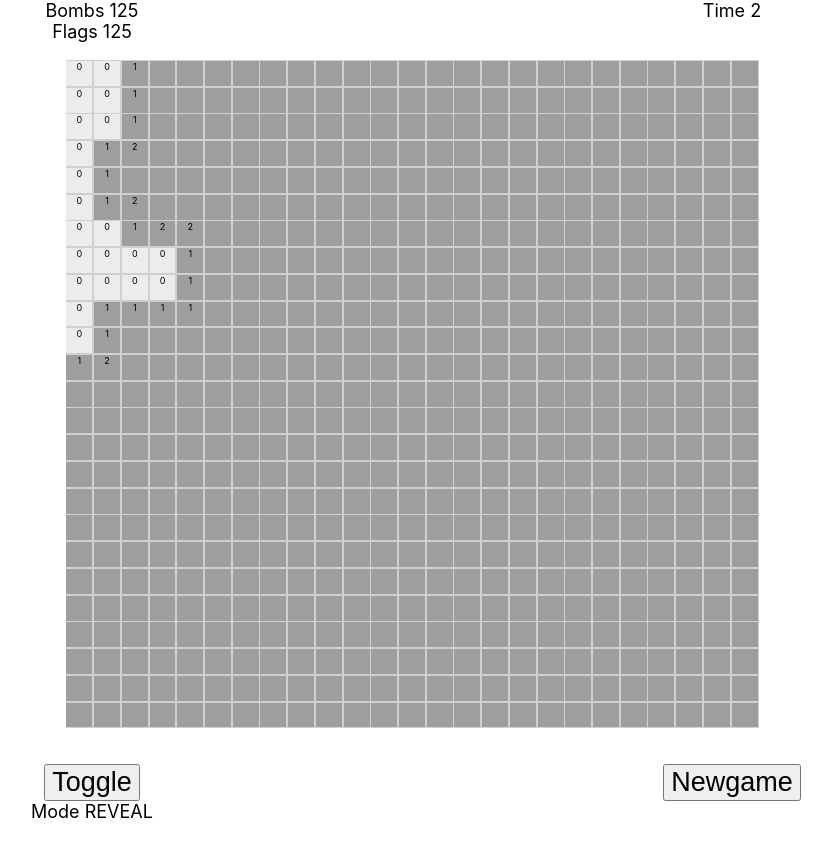
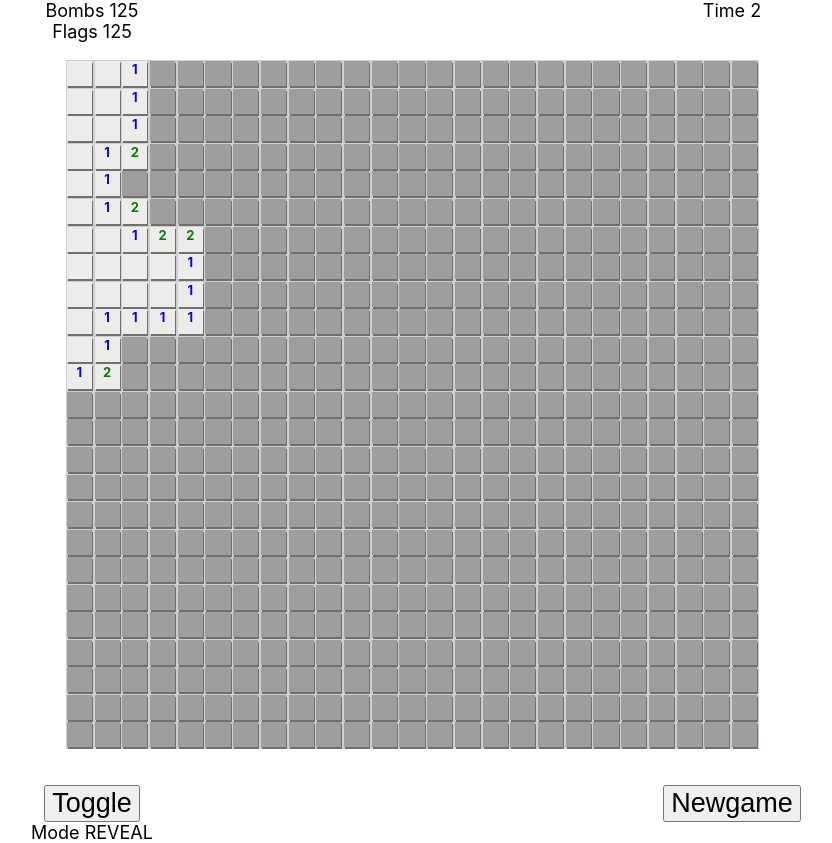
Before and after one commit to petervanmanen/minesweeper, a React (Create React App) app: page / in a window 1280 px wide. Both pictures are taken after a click on the element 307 px from the left and 73 px from the top of the page. Shown: the whole page, without its empty margins (228-1060 px from the left). Before the commit the page ends 822 px from the top, so only its background shows below. Built offline with nearby package versions, Linux system fonts and the light colour scheme.

Commit message:
no message

```diff
--- a/src/Tile.tsx
+++ b/src/Tile.tsx
@@ -19,9 +19,9 @@ function Tile(props: {
   }
 
   return (
-    <div className={`tile ${props.tile.revealed&&props.tile.neighbombs===0?"zero":""}`} onClick={leftClickHandler} onContextMenu={rightClickHandler} >
+    <div className={`tile ${props.tile.revealed?"revealed t"+props.tile.neighbombs:""}`} onClick={leftClickHandler} onContextMenu={rightClickHandler} >
       {(props.tile.revealed && props.tile.bomb) || (game.state === 'lost' && props.tile.bomb)? <span>&#128163;</span> : null}
-      {props.tile.revealed && !props.tile.bomb ? <span>{props.tile.neighbombs.valueOf()}</span> : null}
+      {props.tile.revealed && !props.tile.bomb && props.tile.neighbombs.valueOf() > 0 ? <span>{props.tile.neighbombs.valueOf()}</span> : null}
       {!props.tile.revealed ? <span></span> : null}
       {props.tile.marked ? <span>&#128681;</span> : null}
     </div>
--- a/src/index.css
+++ b/src/index.css
@@ -28,12 +28,24 @@ code {
   background-color: #9f9d9d;
   border-color: #717070;
   margin: 0.1em;
-  font-size: xx-small;
+  font-size: small;
+  box-shadow: 1px 2px #717070;
 }
-
-.zero{
+.revealed{
   background-color: #eeebeb;
-  border-color: #717070;
+  font-weight: bold;
+}
+.t1{
+  color:blue;
+}
+.t2{
+  color:green;
+}
+.t3{
+  color:crimson;
+}
+.t4{
+  color:darkblue;
 }
 .scoreboard{
   background-color: #FFF;
```
